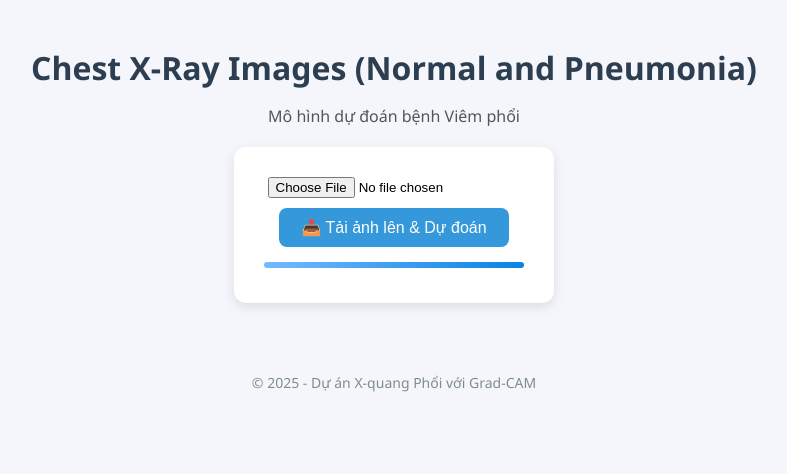
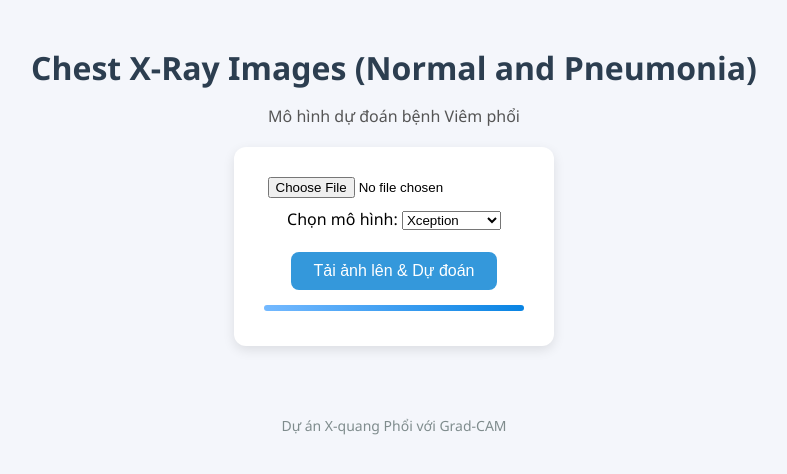
Before and after one commit to minhsuy/chest-xray-web, a Flask app: page / in a window 1280 px wide. Shown: the top 474 px of the page, without its empty margins (246-1033 px from the left). Run offline with Flask 3, Linux system fonts and the light colour scheme; parts of the project's set-up code (start-up, migrations or seed data) failed here and were passed over.

Commit message:
Update index.html

```diff
--- a/templates/index.html
+++ b/templates/index.html
@@ -127,21 +127,34 @@
   <body>
     <h1>Chest X-Ray Images (Normal and Pneumonia)</h1>
     <p class="subtitle">Mô hình dự đoán bệnh Viêm phổi</p>
-
     <form method="POST" enctype="multipart/form-data">
       <input type="file" name="file" accept="image/*" required />
       <br />
-      <button type="submit">📤 Tải ảnh lên & Dự đoán</button>
+
+      <label for="model_choice">Chọn mô hình:</label>
+      <select name="model_choice" id="model_choice" required>
+        <option value="xception">Xception</option>
+        <option value="mobilenetv2">MobileNetV2</option>
+      </select>
+      <br /><br />
+
+      <button type="submit">Tải ảnh lên & Dự đoán</button>
       <div class="progress-bar"><div class="progress"></div></div>
     </form>
 
+    <!-- <form method="POST" enctype="multipart/form-data">
+      <input type="file" name="file" accept="image/*" required />
+      <br />
+      <button type="submit">Tải ảnh lên & Dự đoán</button>
+      <div class="progress-bar"><div class="progress"></div></div>
+    </form> -->
+
     {% if uploaded_image %}
     <div class="result">
-      {% if label == "Normal" %} 🟢
+      {% if label == "Normal" %}
       <span class="normal">Kết quả: Bình thường</span> — Độ chính xác {{
-      prob_str }} {% else %} 🔴
-      <span class="pneumonia">Kết quả: Viêm phổi</span> — Độ chính xác {{
-      prob_str }} {% endif %}
+      prob_str }} {% else %} <span class="pneumonia">Kết quả: Viêm phổi</span> —
+      Độ chính xác {{ prob_str }} {% endif %}
     </div>
 
     <div class="image-grid">
@@ -151,7 +164,7 @@
       </div>
 
       <div>
-        <h4>Bản đồ kích hoạt lớp (XceptionNet)</h4>
+        <h4>Bản đồ kích hoạt lớp</h4>
         <img src="{{ jet_image }}" alt="Class Activation Map" />
       </div>
 
@@ -162,6 +175,6 @@
     </div>
     {% endif %}
 
-    <footer>© 2025 - Dự án X-quang Phổi với Grad-CAM</footer>
+    <footer>Dự án X-quang Phổi với Grad-CAM</footer>
   </body>
 </html>
```
